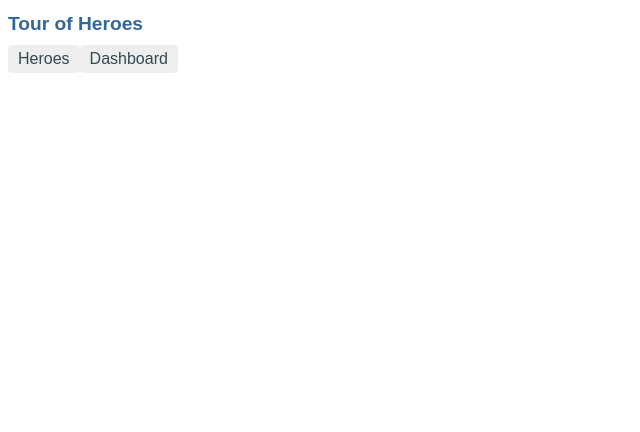
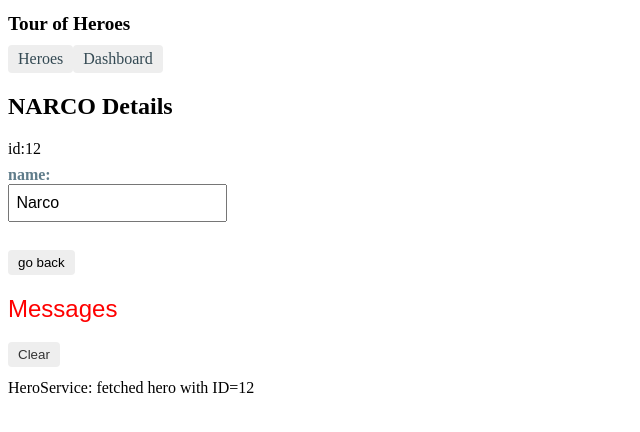
Before and after one commit to k-bialucha/angular-tour-of-heroes, an Angular app: page /detail/12 in a window 1280 px wide. Shown: the top 432 px of the page, without its empty margins (0-640 px from the left). Built offline with nearby package versions, Linux system fonts and the light colour scheme.

Commit message:
PT5: single hero fetching handled; returning back handled

```diff
--- a/src/app/app.component.scss
+++ b/src/app/app.component.scss
@@ -1,28 +1,4 @@
-/* Application-wide Styles */
-h1 {
-  color: #369;
-  font-family: Arial, Helvetica, sans-serif;
-  font-size: 250%;
-}
-h2,
-h3 {
-  color: #444;
-  font-family: Arial, Helvetica, sans-serif;
-  font-weight: lighter;
-}
-body {
-  margin: 2em;
-}
-body,
-input[type='text'],
-button {
-  color: #333;
-  font-family: Cambria, Georgia;
-}
-/* everywhere else */
-* {
-  font-family: Arial, Helvetica, sans-serif;
-}
+/* AppComponent's private CSS styles */
 h1 {
   font-size: 1.2em;
   margin-bottom: 0;
--- a/src/app/app.module.ts
+++ b/src/app/app.module.ts
@@ -19,7 +19,6 @@ import { MessagesComponent } from './messages/messages.component';
     DashboardComponent,
   ],
   imports: [BrowserModule, FormsModule, AppRoutingModule],
-  providers: [],
   bootstrap: [AppComponent],
 })
 export class AppModule {}
--- a/src/app/dashboard/dashboard.component.html
+++ b/src/app/dashboard/dashboard.component.html
@@ -5,8 +5,8 @@
     class="col-1-4"
     routerLink="/detail/{{ hero.id }}"
   >
-    <span class="module hero">
+    <div class="module hero">
       <h4>{{ hero.name }}</h4>
-    </span>
+    </div>
   </a>
 </div>
--- a/src/app/dashboard/dashboard.component.ts
+++ b/src/app/dashboard/dashboard.component.ts
@@ -1,4 +1,5 @@
 import { Component, OnInit } from '@angular/core';
+
 import { Hero } from '../hero';
 import { HeroService } from '../hero.service';
 
--- a/src/app/hero-detail/hero-detail.component.html
+++ b/src/app/hero-detail/hero-detail.component.html
@@ -8,3 +8,4 @@
     </label>
   </div>
 </div>
+<button (click)="goBack()">go back</button>
--- a/src/app/hero-detail/hero-detail.component.scss
+++ b/src/app/hero-detail/hero-detail.component.scss
@@ -0,0 +1,35 @@
+/* HeroDetailComponent's private CSS styles */
+label {
+  display: inline-block;
+  width: 3em;
+  margin: 0.5em 0;
+  color: #607d8b;
+  font-weight: bold;
+}
+
+input {
+  height: 2em;
+  font-size: 1em;
+  padding-left: 0.4em;
+}
+
+button {
+  margin-top: 20px;
+  font-family: Arial;
+  background-color: #eee;
+  border: none;
+  padding: 5px 10px;
+  border-radius: 4px;
+  cursor: pointer;
+  cursor: hand;
+}
+
+button:hover {
+  background-color: #cfd8dc;
+}
+
+button:disabled {
+  background-color: #eee;
+  color: #ccc;
+  cursor: auto;
+}
--- a/src/app/hero-detail/hero-detail.component.ts
+++ b/src/app/hero-detail/hero-detail.component.ts
@@ -1,5 +1,9 @@
-import { Component, OnInit, Input } from '@angular/core';
+import { Component, OnInit } from '@angular/core';
+import { ActivatedRoute } from '@angular/router';
+import { Location } from '@angular/common';
+
 import { Hero } from '../hero';
+import { HeroService } from '../hero.service';
 
 @Component({
   selector: 'app-hero-detail',
@@ -7,9 +11,27 @@ import { Hero } from '../hero';
   styleUrls: ['./hero-detail.component.scss'],
 })
 export class HeroDetailComponent implements OnInit {
-  @Input() hero: Hero;
+  hero: Hero;
 
-  constructor() {}
+  constructor(
+    private heroService: HeroService,
+    private route: ActivatedRoute,
+    private location: Location
+  ) {}
 
-  ngOnInit() {}
+  ngOnInit() {
+    this.getHero();
+  }
+
+  getHero(): void {
+    const id = +this.route.snapshot.paramMap.get('id');
+
+    this.heroService.getHero(id).subscribe((hero: Hero) => {
+      return (this.hero = hero);
+    });
+  }
+
+  goBack() {
+    this.location.back();
+  }
 }
--- a/src/app/hero.service.ts
+++ b/src/app/hero.service.ts
@@ -4,6 +4,7 @@ import { Observable, of } from 'rxjs';
 
 import { Hero } from './hero';
 import { HEROES } from './mock-heroes';
+
 import { MessageService } from './message.service';
 
 @Injectable({
@@ -17,4 +18,10 @@ export class HeroService {
 
     return of(HEROES);
   }
+
+  getHero(id: number): Observable<Hero> {
+    this.messageService.add(`HeroService: fetched hero with ID=${id}`);
+
+    return of(HEROES.find(hero => hero.id === id));
+  }
 }
--- a/src/app/heroes/heroes.component.ts
+++ b/src/app/heroes/heroes.component.ts
@@ -1,6 +1,6 @@
 import { Component, OnInit } from '@angular/core';
+
 import { Hero } from '../hero';
-
 import { HeroService } from '../hero.service';
 
 @Component({
--- a/src/app/messages/messages.component.ts
+++ b/src/app/messages/messages.component.ts
@@ -1,4 +1,5 @@
 import { Component, OnInit } from '@angular/core';
+
 import { MessageService } from '../message.service';
 
 @Component({
```
